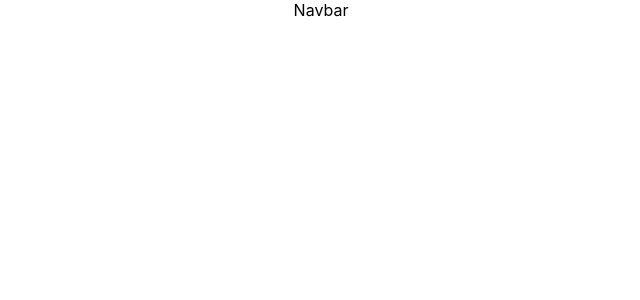
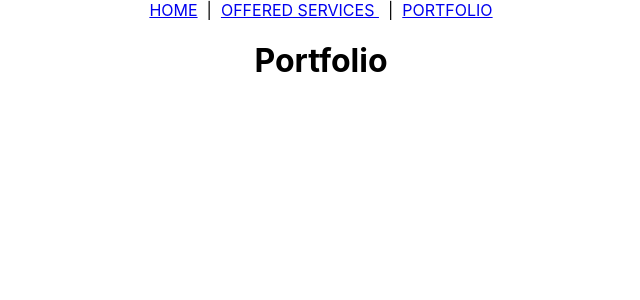
Before and after one commit to Carny94/shopping-app, a React (Create React App) app: page /portfolio in a window 1280 px wide. Before the commit this address had no page. Shown: the top 300 px of the page, without its empty margins (319-959 px from the left). Built offline with nearby package versions, Linux system fonts and the light colour scheme.

Commit message:
created nav bar

```diff
--- a/src/components/NavBar/NavBar.jsx
+++ b/src/components/NavBar/NavBar.jsx
@@ -1,5 +1,15 @@
+import { Link } from 'react-router-dom';
+
+
 export default function NavBar() {
     return (
-        <h>Navbar</h>
+        <nav>
+            <Link to="/">HOME</Link>
+            &nbsp; | &nbsp;
+            <Link to="/services">OFFERED SERVICES </Link>
+            &nbsp; | &nbsp;
+            <Link to="/portfolio">PORTFOLIO</Link>
+
+        </nav>
     )
 }
--- a/src/pages/App/App.jsx
+++ b/src/pages/App/App.jsx
@@ -5,6 +5,7 @@ import NavBar from '../../components/NavBar/NavBar';
 import AuthPage from '../AuthPage/Authpage';
 import HomePage from '../HomePage/HomePage';
 import ServicesPage from '../ServicesPage/ServicesPage';
+import PortfolioPage from '../PortfolioPage/PortfolioPage';
 
 
 
@@ -20,6 +21,7 @@ export default function App() {
       <Routes>
         <Route path="/" element= {<HomePage />} />
         <Route path="/services" element= {<ServicesPage />} />
+        <Route path="/portfolio" element= {<PortfolioPage />} />
       </Routes>
       </>
       :
--- /dev/null
+++ b/src/pages/PortfolioPage/PortfolioPage.jsx
@@ -0,0 +1,5 @@
+export default function PortfolioPage() {
+    return (
+        <h1>Portfolio</h1>
+    )
+    }
```
